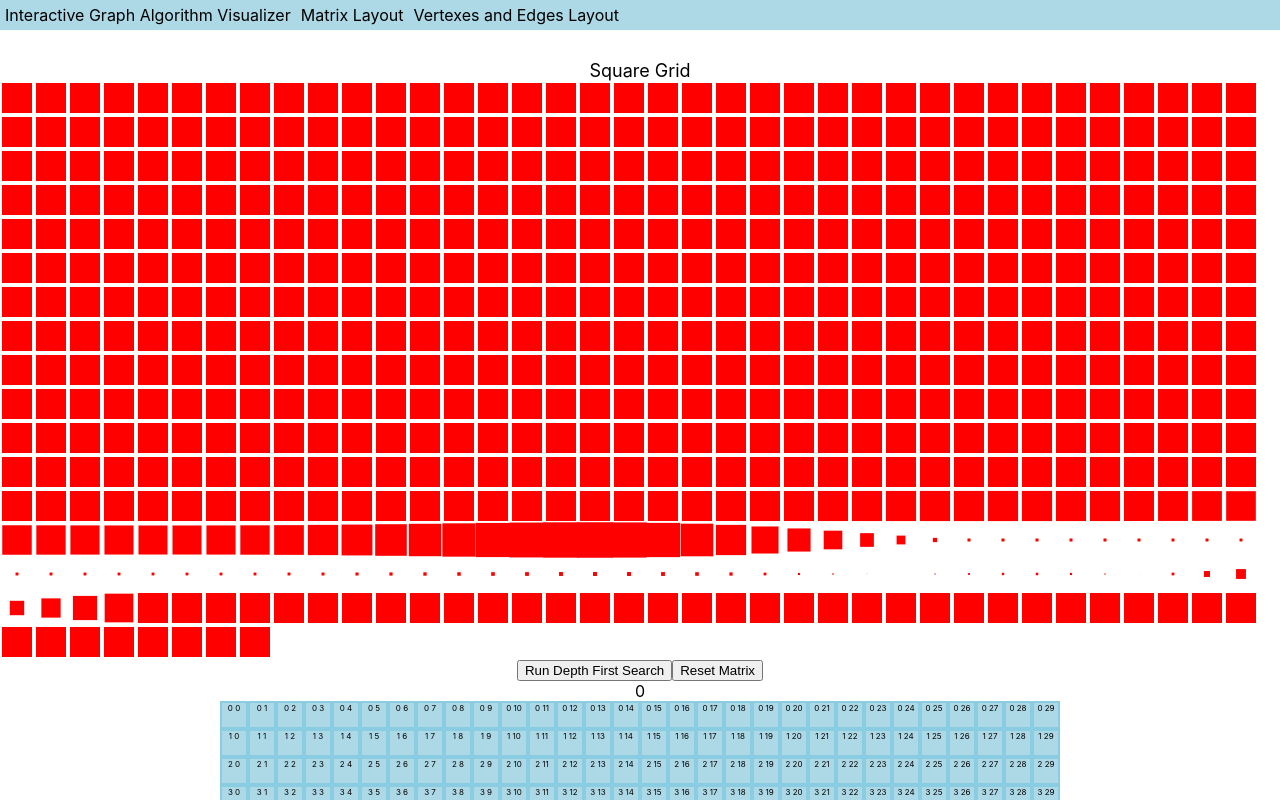
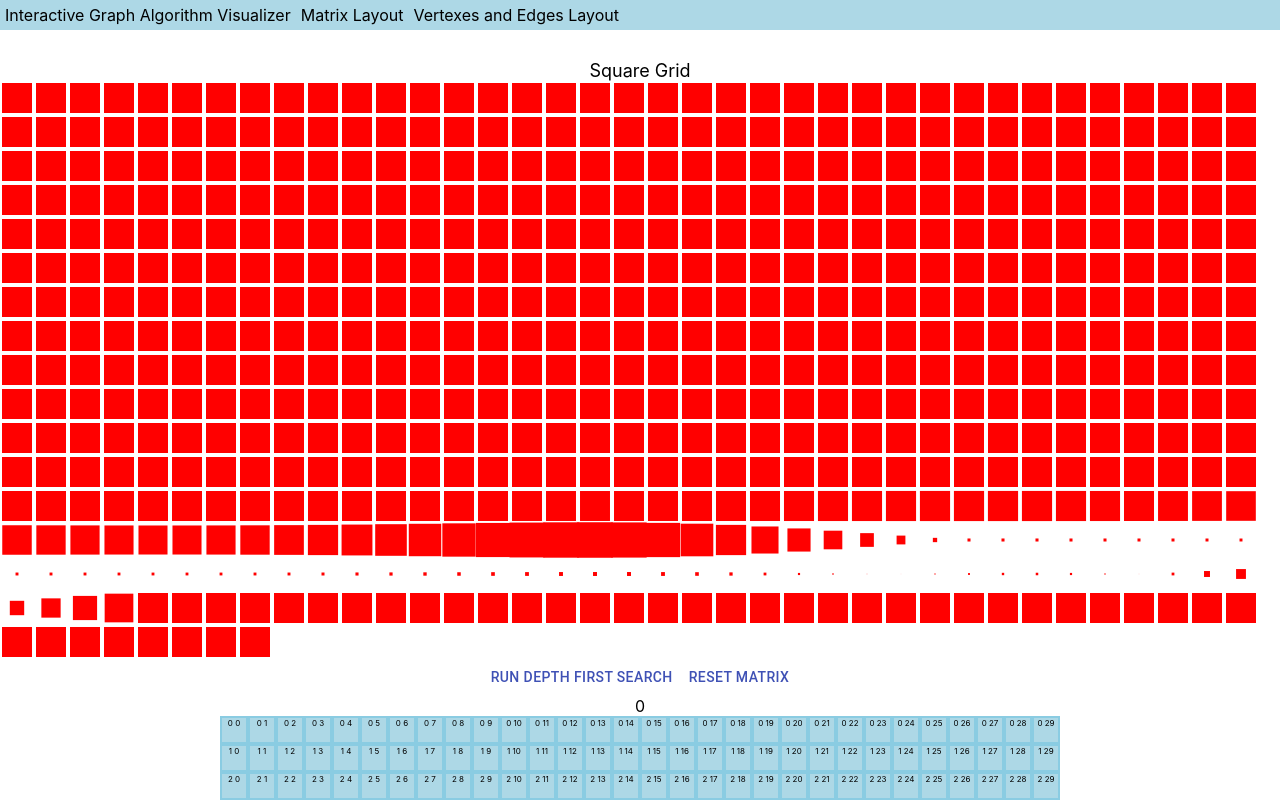
Before and after one commit to DanielJDupont/graph-algos, a Next.js app: page / in a window 1280 px wide. Shown: the top 800 px of the page. Built offline with nearby package versions, Linux system fonts and the light colour scheme.

Commit message:
added @materialui/core buttons

```diff
--- a/components/matrix/index.tsx
+++ b/components/matrix/index.tsx
@@ -1,7 +1,10 @@
 import { useState, useRef, useEffect } from 'react';
+import anime from 'animejs';
 import clsx from 'clsx';
-import anime from 'animejs';
+
 import Anime from './anime';
+
+import { Button } from '@material-ui/core';
 
 import styles from './index.module.scss';
 
@@ -78,10 +81,12 @@ export const Matrix = () => {
       </div>
 
       <div className={styles.buttonContainer}>
-        <button onClick={() => depthFirstSearch(0, 0)}>
+        <Button color="primary" onClick={() => depthFirstSearch(0, 0)}>
           Run Depth First Search
-        </button>
-        <button onClick={() => resetMatrix()}>Reset Matrix</button>
+        </Button>
+        <Button color="primary" onClick={() => resetMatrix()}>
+          Reset Matrix
+        </Button>
       </div>
 
       {processList.length}
--- a/package.json
+++ b/package.json
@@ -8,6 +8,7 @@
     "start": "next start"
   },
   "dependencies": {
+    "@material-ui/core": "^4.11.3",
     "@types/animejs": "^3.1.2",
     "animejs": "^3.2.1",
     "clsx": "^1.1.1",
```
Also changed, not shown: 1 other file (tests, documents, lock files or other folders).
